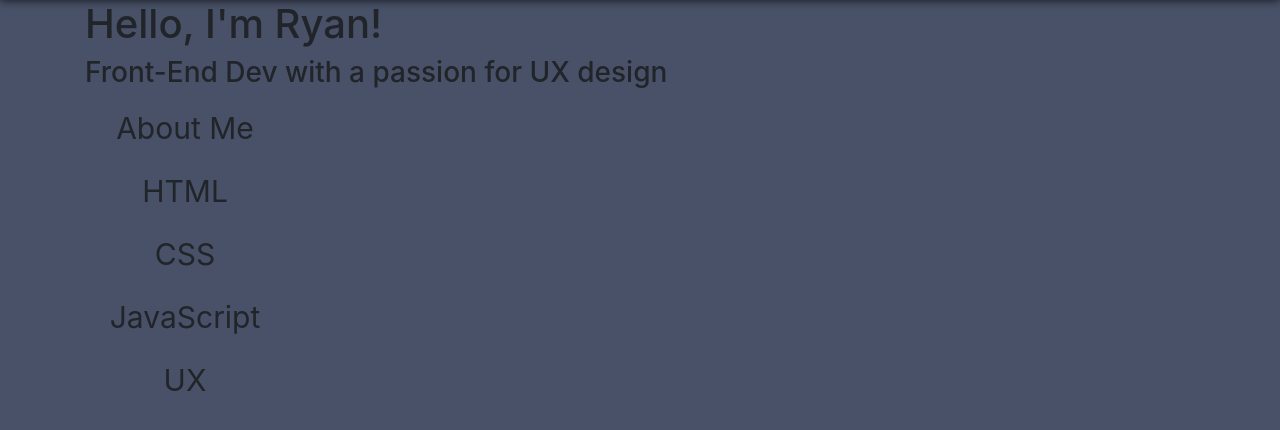
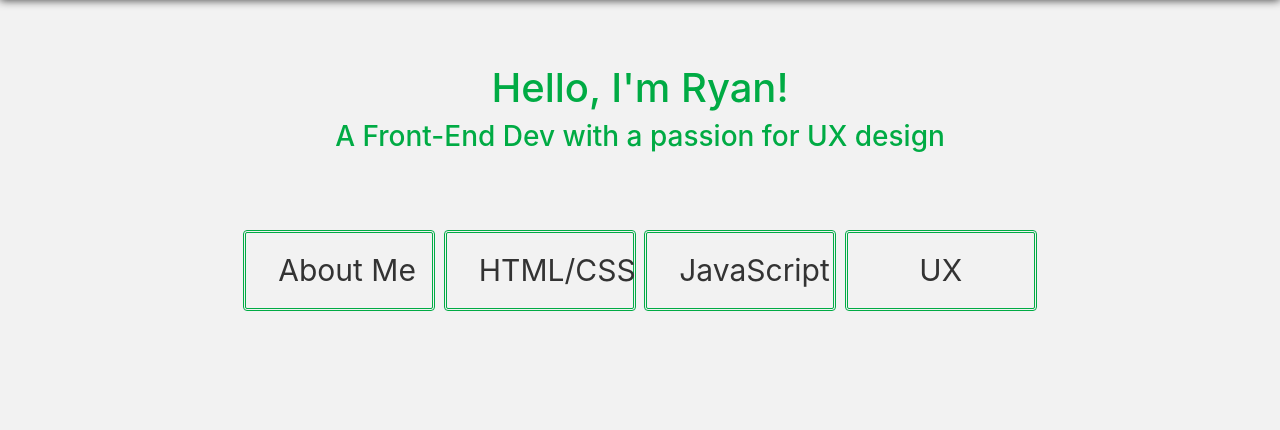
Before and after one commit to FrankSrirachaPDX/New-Portfolio, a plain HTML site: page index.html in a window 1280 px wide. Drawn offline with nearby package versions, Linux system fonts and the light colour scheme.

Commit message:
redesign

```diff
--- a/css/style.css
+++ b/css/style.css
@@ -3,13 +3,11 @@ JavaScript: #f7df1e
 HTML: #e34f26
 CSS: #0170BA
 
-newWhite: #f2f2f2
-newGrey: #BCBCBE
-newBlue: #485167
-Eclipse: #343148
+#00ab44
+
 */
 body{
-	background-color: #485167;
+	background-color: #f2f2f2;
 }
 body:before {
 	content: "";
@@ -25,54 +23,26 @@ body:before {
 
 	z-index: 100;
 }
-
-/* Top Half */
-
-
-
-
-
-
-
-  /* reference for later*/
-  .aboutMe{
-	display: grid;
-	grid-gap: 1%;
-	grid-template-columns: auto 90%;
-
-	box-shadow:-0px -0px 10px rgba(0,0,0,.8);
-	background-color: #485167;
-	color: #f2f2f2;
+.flexContainer{
+	padding-top: 5%;
+	color: #00ab44;
+	text-align: center;
 }
-
-ul {
-	list-style-type: none;
-	margin: 0;
-	padding: 0;
-	width: 200px;
-	background-color: #485167;
-  }
-
-  li a {
-	display: block;
-	color: #f2f2f2;
-	padding: 8px 16px;
+.btn-bar{
+	padding-top: 5%;
+	text-align: center;
+}
+.btn {
+	background-color: #f2f2f2;
+	border: double;
+	border-color: #00ab44;
+	color: #333;;
+	padding: 15px 32px;
+	text-align: center;
 	text-decoration: none;
-	text-align: center;
+	display: inline-block;
 	font-size: 30px;
-	transition: .7s;
-	margin-top: 1%;
-	margin-bottom: 1%;
-  }
-
-  /* Change the link color on hover */
-  li a:hover {
-	background-color: rgba(255, 255, 255, 0.15);
-	color: #f2f2f2;;
-  }
-  .grid1{
-
-  }
-  .grid2{
-
-  }
+	margin: 4px 2px;
+	cursor: pointer;
+	width: 15%;
+}
--- a/index.html
+++ b/index.html
@@ -14,23 +14,15 @@
     <title>Hello, world!</title>
   </head>
   <body>
-    <div class="container">
       <div class="flexContainer">
         <h1>Hello, I'm Ryan!</h1>
-        <h3>Front-End Dev with a passion for UX design</h3>
+        <h3>A Front-End Dev with a passion for UX design</h3>
       </div>
-      <div class="btn-bar">
-        <ul>
-          <li><a onclick="">About Me</a></li>
-          <li><a onclick="">HTML</a></li>
-          <li><a onclick="">CSS</a></li>
-          <li><a onclick="">JavaScript</a></li>
-          <li><a onclick="">UX</a></li>
-        </ul>
-      </div>
-      <div class="media-bar">
-
-      </div>
+    <div class="btn-bar">
+    <button class="btn">About Me</button>
+    <button class="btn">HTML/CSS</button>
+    <button class="btn">JavaScript</button>
+    <button class="btn">UX</button>
     </div>
 
 
```
